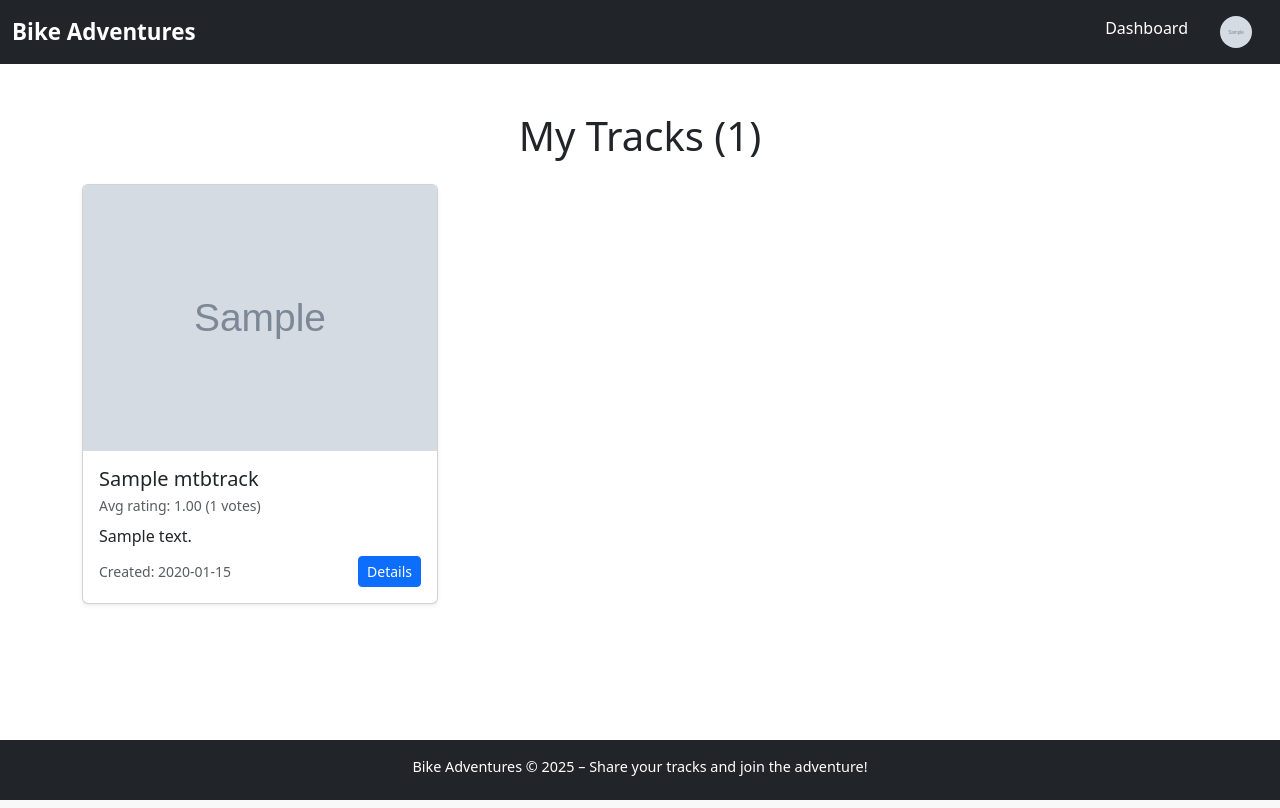
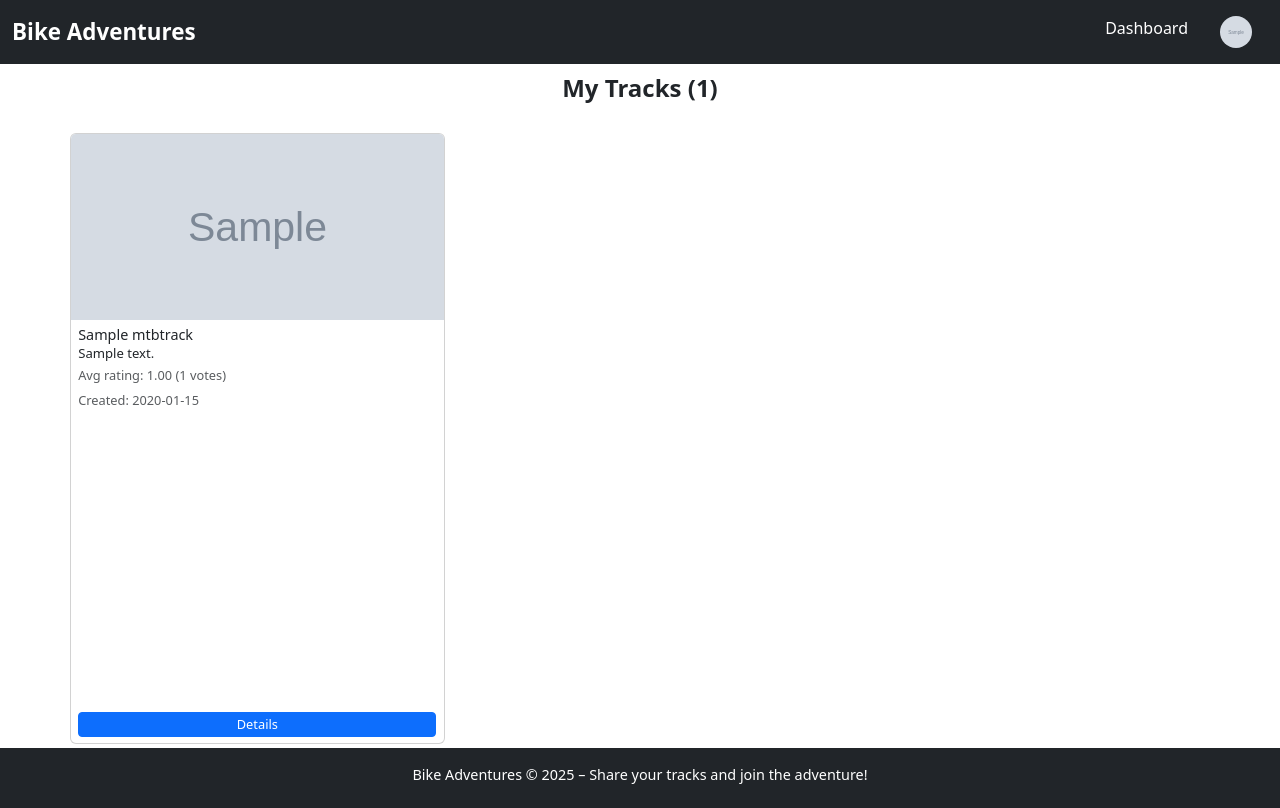
Before and after one commit to DimoIvanov81/adventure, a Django app: page /my-tracks/ in a window 1280 px wide. Run offline with Django 5.2, Linux system fonts and the light colour scheme; a user stored in the database is signed in; tables that the repository leaves empty hold one stand-in row (values such as "Sample post"); grey boxes marked "Sample" are stand-in pictures.

```diff
--- a/adventure/accounts/urls.py
+++ b/adventure/accounts/urls.py
@@ -1,11 +1,11 @@
-from django.contrib.auth.views import LoginView, LogoutView
+from django.contrib.auth.views import LogoutView
 from django.urls import path
 
-from adventure.accounts.views import RegisterView, ProfileUpdateView
+from adventure.accounts.views import RegisterView, ProfileUpdateView, UserLoginView
 
 urlpatterns = [
     path('register/', RegisterView.as_view(), name='register'),
-    path('login/', LoginView.as_view(), name='login'),
+    path('login/', UserLoginView.as_view(), name='login'),
     path('logout/', LogoutView.as_view(), name='logout'),
     path('profile/', ProfileUpdateView.as_view(), name='profile'),
 ]
--- a/adventure/accounts/views.py
+++ b/adventure/accounts/views.py
@@ -1,8 +1,6 @@
 from django.contrib.auth import get_user_model, login
 from django.contrib.auth.mixins import LoginRequiredMixin
 from django.contrib.auth.views import LoginView
-from django.http import request
-from django.shortcuts import render
 from django.urls import reverse_lazy
 from django.views.generic import CreateView, UpdateView
 
@@ -42,7 +40,6 @@ class ProfileUpdateView(LoginRequiredMixin, UpdateView):
     template_name = "registration/profile.html"
 
     def get_object(self, queryset=None):
-
         return self.request.user.profile
 
     def get_success_url(self):
--- a/adventure/common/views.py
+++ b/adventure/common/views.py
@@ -4,6 +4,7 @@ from django.contrib.auth.mixins import LoginRequiredMixin
 from django.db.models import Count, Avg
 from django.http import HttpResponseForbidden
 from django.shortcuts import render, get_object_or_404, redirect
+from django.urls import reverse
 
 from django.views.decorators.http import require_POST
 from django.views.generic import TemplateView, DetailView, ListView, UpdateView
@@ -161,11 +162,11 @@ class MyTrackDetailsView(LoginRequiredMixin, DetailView):
         )
 
     def get_context_data(self, **kwargs):
-        ctx = super().get_context_data(**kwargs)
-        t = ctx["track"]
-        ctx["average_rating"] = getattr(t, "average_rating", None) or getattr(t, "avg_rating", None)
-        ctx["rating_count"] = getattr(t, "rating_count", None) or getattr(t, "ratings_count", 0)
-        return ctx
+        context = super().get_context_data(**kwargs)
+        t = context["track"]
+        context["average_rating"] = getattr(t, "average_rating", None) or getattr(t, "avg_rating", None)
+        context["rating_count"] = getattr(t, "rating_count", None) or getattr(t, "ratings_count", 0)
+        return context
 
 
 class MyTrackUpdateView(LoginRequiredMixin, UpdateView):
@@ -190,12 +191,20 @@ class MyTrackUpdateView(LoginRequiredMixin, UpdateView):
     def form_valid(self, form):
         context = self.get_context_data()
         image_formset = context["image_formset"]
+
         if image_formset.is_valid():
             self.object = form.save()
             image_formset.instance = self.object
             image_formset.save()
             return redirect("my_track_details", pk=self.object.pk)
-        return self.render_to_response(self.get_context_data(form=form))
+
+
+        print("Formset errors:", image_formset.errors)
+        print("Non-form errors:", image_formset.non_form_errors())
+
+        context["form"] = form
+        context["image_formset"] = image_formset
+        return self.render_to_response(context)
 
 
 @login_required
--- a/static/my_track_details.css
+++ b/static/my_track_details.css
@@ -8,3 +8,21 @@
   max-height: calc(100vh - 220px);
   overflow-y: auto;
 }
+
+.back-btn{
+  position: fixed;
+  right: 24px;
+  bottom: 24px;
+  z-index: 1100;
+
+  padding: 12px 24px;
+  font-size: 1.05rem;
+  border-radius: 9999px;
+
+  box-shadow: 0 6px 14px rgba(0,0,0,.22);
+}
+
+
+.back-btn:hover{
+  transform: translateY(-1px);
+}
--- a/static/track_list_styles.css
+++ b/static/track_list_styles.css
@@ -1,66 +1,131 @@
 
-html, body {
-    height: 100%;
-}
-
-.container.py-5 {
-    display: flex;
-    flex-direction: column;
-    min-height: 100vh;
+:root{
+  --header-h: 56px;
+  --footer-h: 60px;
 }
 
 
-nav[aria-label="Events pagination"] {
-    margin-top: auto;
+html, body { height: 100%; }
+.container.py-5 { display:flex; flex-direction:column; min-height:100vh; }
+
+
+.container.tracks-container{
+  display:flex;
+  flex-direction:column;
+
+  min-height: calc(100dvh - var(--header-h) - var(--footer-h));
+  --cards-gap: .5rem;
+  padding: .25rem 0;
+}
+
+.tracks-header{ text-align:center; margin:6px 0; }
+.tracks-header h2{
+  margin:0;
+  font-weight:600;
+  font-size: clamp(1.1rem, 1.9vw, 1.5rem);
 }
 
 
-.card-img-top {
-    height: 200px;
-    object-fit: cover;
+.container.tracks-container > .row {
+  display: flex !important;
+  flex-wrap: wrap;
+  gap: var(--cards-gap);
+  margin: 0;
+
+  flex: 1 0 auto;
 }
 
 
-.text-truncate-3 {
+
+.container.tracks-container > .row > [class*="col-"]{
+  padding:0 !important;
+  display:flex;
+  flex:0 0 100%;
+  max-width:100%;
+  min-width:0;
+}
+@media (min-width:768px){
+  .container.tracks-container > .row > [class*="col-"]{
+    flex:0 0 calc((100% - 2 * var(--cards-gap)) / 3);
+    max-width:calc((100% - 2 * var(--cards-gap)) / 3);
+  }
+}
+
+
+.container.tracks-container > nav[aria-label="Page navigation"],
+.container.tracks-container > .text-center.mt-4.text-muted{
+  margin-top:0.8rem !important;
+  margin-bottom:0 !important;
+  padding-bottom:0 !important;
+}
+
+
+.track-card{ width:100%; height:100%; }
+
+
+.container.tracks-container .track-card .card-img-top {
+  aspect-ratio: 4 / 2;
+  object-fit: cover;
+  width: 100%;
+  display: block;
+  border-top-left-radius: calc(.375rem - 1px);
+  border-top-right-radius: calc(.375rem - 1px);
+}
+
+
+.container.tracks-container .track-card .card-body{
+  padding: .35rem .45rem;
+}
+
+.container.tracks-container .track-card .card-title{
+  font-size: .9rem;
+  line-height: 1.2;
+  margin-bottom: .15rem;
+}
+
+.container.tracks-container .track-card .card-text{
+  font-size: .82rem;
+  line-height: 1.3;
+  margin-bottom: .3rem;
   display: -webkit-box;
-    -webkit-line-clamp: 3;
+  -webkit-line-clamp: 1;
   -webkit-box-orient: vertical;
   overflow: hidden;
 }
 
-
-.rating-wrap {
-    display: flex;
-    align-items: center;
-    gap: 12px;
-    flex-wrap: wrap;
+.container.tracks-container .track-card p{
+  margin-bottom: .28rem;
+  font-size: .8rem;
+  line-height: 1.3;
 }
 
-.stars {
-    display: inline-flex;
-    gap: 4px;
-    line-height: 1;
+.container.tracks-container .track-card i{ font-size: .9rem; }
 
-    color: #ddd;
+
+.container.tracks-container .track-card .btn{
+  padding: .28rem .45rem;
+  font-size: .8rem;
+  line-height: 1.15;
 }
 
 
-
-.rating-section .stars .fa-solid.star,
-.rating-section .stars .fa-star-half-stroke.star {
-    color: #ffc107 !important;
+.text-truncate-3{
+  display:-webkit-box; -webkit-line-clamp:3; -webkit-box-orient:vertical; overflow:hidden;
 }
 
 
-.rating-section .stars .fa-regular.star {
-    color: #ddd !important;
-}
-
-.rating-meta {
-    font-size: 0.9rem;
-    color: #666;
-}
+.rating-wrap{display:flex;align-items:center;gap:10px;flex-wrap:wrap}
+.stars{display:inline-flex;gap:4px;line-height:1;color:#ddd}
+.rating-section .stars{line-height:1}
+.rating-section .stars .star{font-size:inherit}
+.rating-section .stars .fa-solid.star,
+.rating-section .stars .fa-star-half-stroke.star{color:#ffc107 !important}
+.rating-section .stars .fa-regular.star{color:#ddd !important}
+.rating-meta{font-size:.8rem;color:#666}
 
 
-.rating-section .stars { line-height: 1; }
-.rating-section .stars .star { font-size: inherit; }
+.pagination .page-link{
+  padding:.3rem .55rem;
+  font-size:.9rem;
+  line-height:1.2;
+}
--- a/templates/common/my_tracks.html
+++ b/templates/common/my_tracks.html
@@ -2,72 +2,82 @@
 {% load static %}
 
 {% block extra_css %}
-  <link rel="stylesheet" href="{% static 'common/../../static/my_track_details.css' %}">
+  <link rel="stylesheet" href="{% static 'track_list_styles.css' %}">
 {% endblock %}
 
 {% block content %}
-<div class="container my-5">
-  <h1 class="mb-4 text-center">My Tracks ({{ total_tracks }})</h1>
+<div class="container tracks-container">
 
-  {% if tracks %}
+  <div class="tracks-header text-center">
+    {% if page_obj and page_obj.paginator.count %}
+      <h2>My Tracks ({{ page_obj.paginator.count }})</h2>
+    {% else %}
+      <h2>You haven't shared any tracks yet.</h2>
+    {% endif %}
+  </div>
+
   <div class="row g-4">
-      {% for t in tracks %}
-        <div class="col-12 col-md-6 col-lg-4">
-          <div class="card h-100 shadow-sm">
+
+    {% for t in page_obj %}
+      <div class="col-12 col-md-4">
+        <div class="card track-card h-100">
           {% with first_img=t.images.first %}
             {% if first_img %}
               <img src="{{ first_img.image.url }}" class="card-img-top" alt="{{ t.title }}">
+            {% else %}
+              <img src="{% static 'images/default_track.png' %}" class="card-img-top" alt="Default image">
             {% endif %}
           {% endwith %}
 
           <div class="card-body d-flex flex-column">
-              <h5 class="card-title mb-1">{{ t.title }}</h5>
+            <h5 class="card-title">{{ t.title }}</h5>
+
+            {% if t.description %}
+              <p class="card-text">{{ t.description|truncatewords:12 }}</p>
+            {% endif %}
 
             {% if t.avg_rating %}
-                <div class="small text-muted mb-2">
+              <p class="small text-muted mb-2">
                 Avg rating: {{ t.avg_rating|floatformat:2 }} ({{ t.ratings_count }} votes)
-                </div>
+              </p>
             {% else %}
-                <div class="small text-muted mb-2">No ratings yet</div>
+              <p class="small text-muted mb-2">No ratings yet</p>
             {% endif %}
 
-              {% if t.description %}
-                <p class="card-text text-truncate-3 mb-2">{{ t.description }}</p>
-              {% endif %}
+            <p class="small text-muted mb-2">Created: {{ t.date_created|date:"Y-m-d" }}</p>
 
-              <div class="mt-auto d-flex align-items-center justify-content-between">
-                <span class="small text-muted">Created: {{ t.date_created|date:"Y-m-d" }}</span>
-                <a href="{% url 'my_track_details' t.pk %}" class="btn btn-primary btn-sm">Details</a>
+            <a href="{% url 'my_track_details' t.pk %}" class="btn btn-primary btn-sm mt-auto">Details</a>
           </div>
         </div>
       </div>
-        </div>
+    {% empty %}
+      <div class="col-12 text-center text-muted">No tracks.</div>
     {% endfor %}
   </div>
 
   {% if is_paginated %}
-      <nav class="mt-4" aria-label="pagination">
+    <nav aria-label="Page navigation" class="mt-4">
       <ul class="pagination justify-content-center">
         {% if page_obj.has_previous %}
-            <li class="page-item"><a class="page-link" href="?page={{ page_obj.previous_page_number }}">Prev</a></li>
-          {% else %}
-            <li class="page-item disabled"><span class="page-link">Prev</span></li>
+          <li class="page-item">
+            <a class="page-link" href="?page={{ page_obj.previous_page_number }}">Previous</a>
+          </li>
         {% endif %}
 
-          <li class="page-item disabled">
-            <span class="page-link">Page {{ page_obj.number }} of {{ page_obj.paginator.num_pages }}</span>
+        {% for num in page_obj.paginator.page_range %}
+          <li class="page-item {% if num == page_obj.number %}active{% endif %}">
+            <a class="page-link" href="?page={{ num }}">{{ num }}</a>
           </li>
+        {% endfor %}
 
         {% if page_obj.has_next %}
-            <li class="page-item"><a class="page-link" href="?page={{ page_obj.next_page_number }}">Next</a></li>
-          {% else %}
-            <li class="page-item disabled"><span class="page-link">Next</span></li>
+          <li class="page-item">
+            <a class="page-link" href="?page={{ page_obj.next_page_number }}">Next</a>
+          </li>
         {% endif %}
       </ul>
     </nav>
   {% endif %}
-  {% else %}
-    <div class="alert alert-info">You haven't shared any tracks yet.</div>
-  {% endif %}
+
 </div>
 {% endblock %}
--- a/templates/events/event_form.html
+++ b/templates/events/event_form.html
@@ -1,4 +1,4 @@
-{# templates/events/event_form.html #}
+
 {% extends 'common/base.html' %}
 {% load static %}
 
```
Also changed, not shown: adventure/mtb_tracks/views.py (+13 -12 lines), templates/common/my_track_details.html (+7 -2 lines), templates/tracks/create_track.html (+29 -2 lines), templates/tracks/explore_tracks.html (+16 -9 lines). Lines whose indentation alone changed are shown as unchanged.
